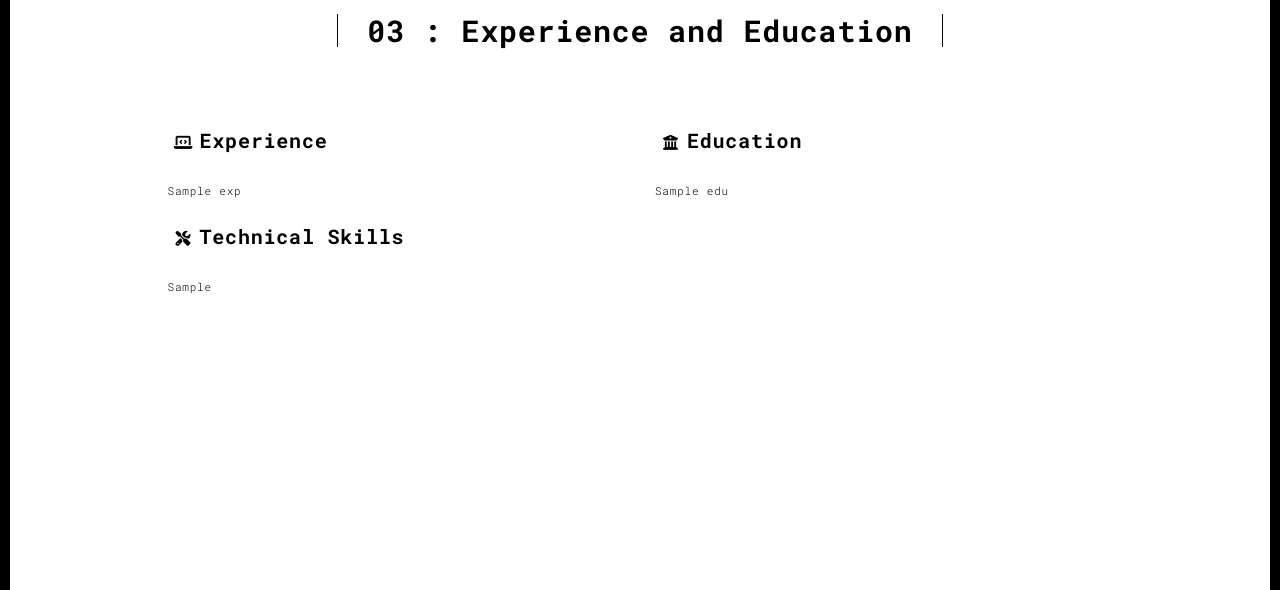
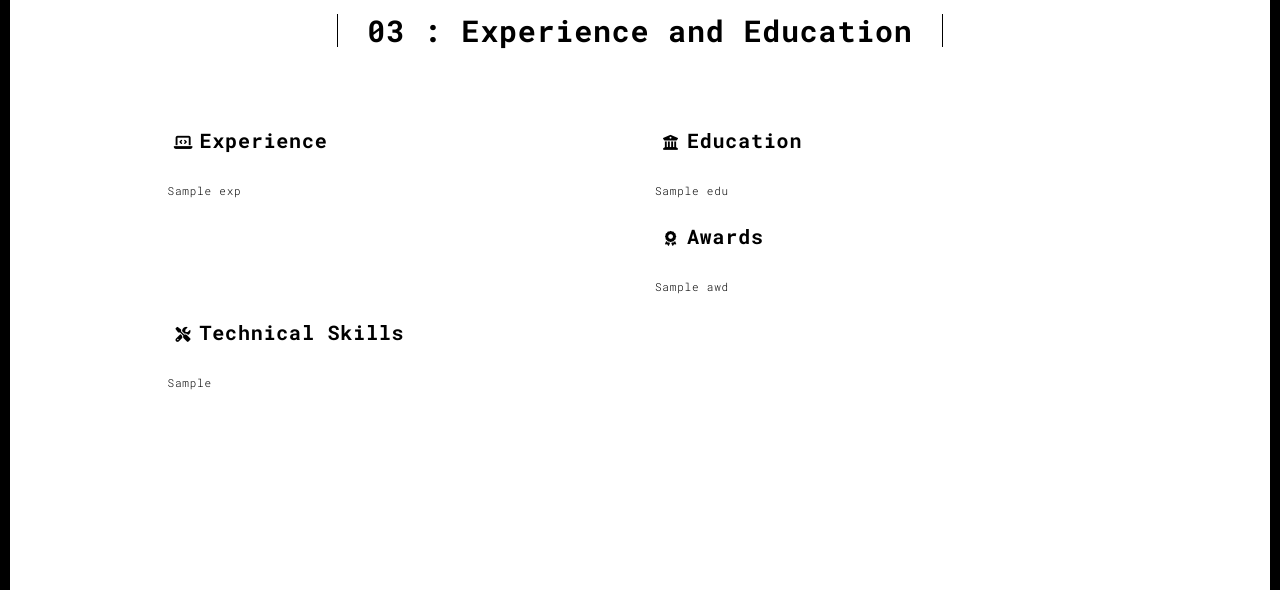
Before and after one commit to difuria/Webpage-CV, a Flask app: template templates/Experience and Education.html in a window 1280 px wide. Shown: the part 95-685 px from the top of the page. Run offline with Flask 2, Linux system fonts and the light colour scheme; the template is opened without the code that fills it: most values are stand-ins (such as "Sample title", 1, 10 or a date in 2020); some libraries are stand-ins or nearby versions.

Commit message:
Updates to CV

```diff
--- a/server.py
+++ b/server.py
@@ -184,6 +184,20 @@ def page(html_page="index.html"):
                     </div>\n"""
         education += "                  </section>"
 
+        awards = "                  <section>"
+        for award in data["Awards"]:
+            award_list = "<ul>"
+            for a in award["Awards"]:
+                award_list += f"""<li>{a["Name"]}</li>"""
+            award_list += "<ul>"
+            awards += f"""<div class="column" style="white-space:normal">
+                          <h4>{award["Location"]}</h4>
+                          {award["Description"]}<br>
+                          {award_list}
+                      </div>"""
+
+        awards += "                  </section>"
+
         technical_skills = ""
         for skill in data["Technical Skills"]:
             technical_skills += f"""                  <div class="row">
@@ -194,7 +208,7 @@ def page(html_page="index.html"):
                       <p>{skill["Description"]}</p>
                     </div>
                   </div>"""
-        return render_template(html_page, nav=navigation_headers, tech_skills=technical_skills, edu=education, exp=experience)
+        return render_template(html_page, nav=navigation_headers, tech_skills=technical_skills, edu=education, awd=awards, exp=experience)
     else:
         return render_template(html_page, nav=navigation_headers)
 
--- a/templates/Experience and Education.html
+++ b/templates/Experience and Education.html
@@ -66,6 +66,10 @@
                     <i class="fas fa-university"></i>
                   </a>Education</h3>
                   {{edu|safe}}
+                  <h3><a title="" class="fa-icon">
+                    <i class="fas fa-award"></i>
+                  </a>Awards</h3>
+                  {{awd|safe}}
                 </div>
               </div>
               <div class="row">
--- a/templates/about.html
+++ b/templates/about.html
@@ -56,7 +56,10 @@
               <div class="row">
                 <div class="col-xs-12 col-md-6">
                   <h3>Summary</h3>
-                  <p>I have a strong academic background, with 5 years’ experience in scripting and code line management. In my current role I work closely with customers and development to meet client’s system requirements, and supporting them when new software or changes are delivered to their system. While working on projects to make our internal producers and tools as efficient and reliable as possible. I enjoy problem solving and constantly keen to learn more. While always taking pride in the work I deliver.</p>
+                  <p>I have a strong technical background with 6 years industrial experience in scripting, codeline management and delivering software solutions. In my current role I work closely with other departments in the business to deliver automated solutions to meet and improve their current work flows.
+                    <br>
+                    <br>I enjoy problem solving and am constantly keen to learn and improve. While always taking pride in the work I deliver.
+                    </p>
                 </div>
                 <div class="col-xs-12 col-md-6">
                   <img src="static/assets/images/profile.jpg" class="img-responsive" alt="">
```
Also changed, not shown: Data/Experience_and_Education.json (+43 -3 lines), static/assets/images/Logos/Total Hospitality.png (added), 1 other file.
